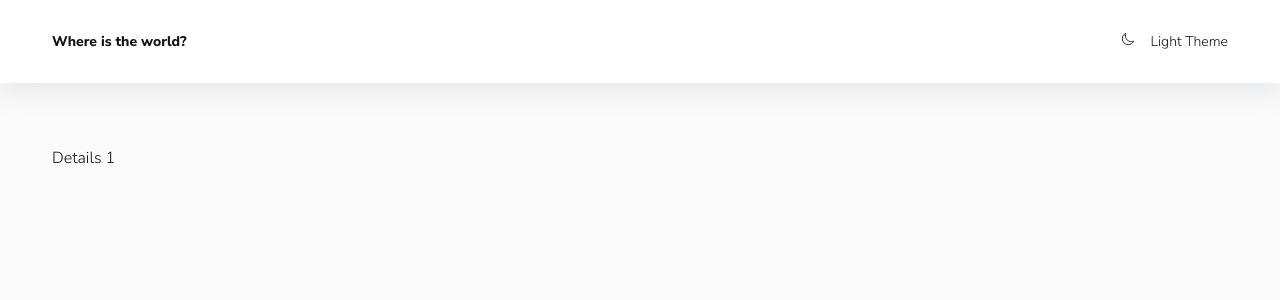
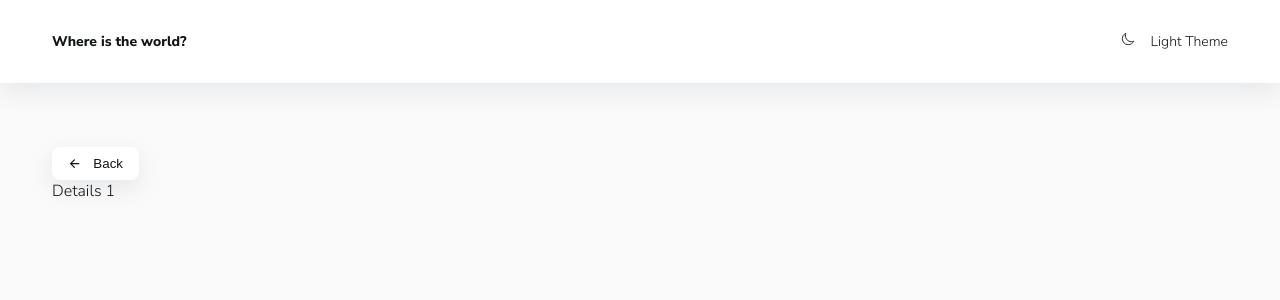
Before and after one commit to VovaFouchek/rest_countries_api, a React (Create React App) app: page /country/1 in a window 1280 px wide. Shown: the top 300 px of the page. Built offline with nearby package versions, Linux system fonts and the light colour scheme; no server answers.

Commit message:
Navigation to "Back"(Home page)

```diff
--- a/src/components/Main.jsx
+++ b/src/components/Main.jsx
@@ -1,4 +1,3 @@
-import { Children } from "react";
 import styled from "styled-components";
 import { Container } from "./Container";
 
--- a/src/pages/Details.jsx
+++ b/src/pages/Details.jsx
@@ -1,9 +1,31 @@
-import { useParams } from "react-router-dom";
+import axios from 'axios';
+import { useState, useEffect } from 'react';
+import { useParams, useNavigate } from "react-router-dom";
+import { IoArrowBack } from 'react-icons/io5';
+import { searchByCountry } from '../config';
+import { Button } from '../components/Button';
 
 export const Details = () => {
     const params = useParams();
     let { name } = params;
+    let navigate = useNavigate();
+
+    const [country, setCountry] = useState(null);
+
+    console.log(country);
+
+    useEffect(() => {
+        axios.get(searchByCountry(name)).then(
+            ({ data }) => setCountry(data[0])
+        );
+    }, [name]);
+
     return (
-        <div>Details {name}</div>
+        <div>
+            <Button onClick={() => navigate(`/`)}>
+                <IoArrowBack /> Back
+            </Button>
+            <div>Details {name}</div>
+        </div>
     )
 }
```
